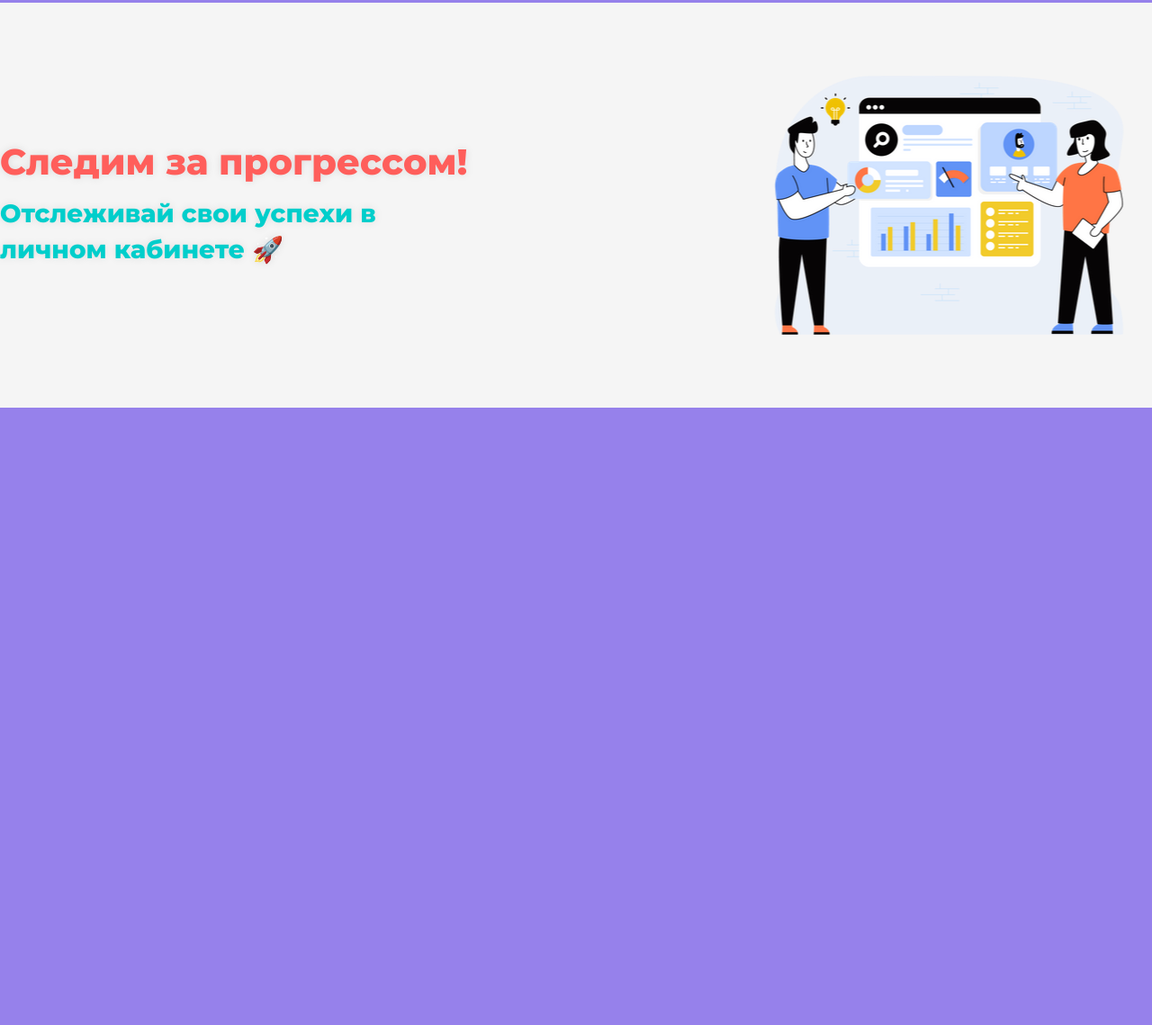
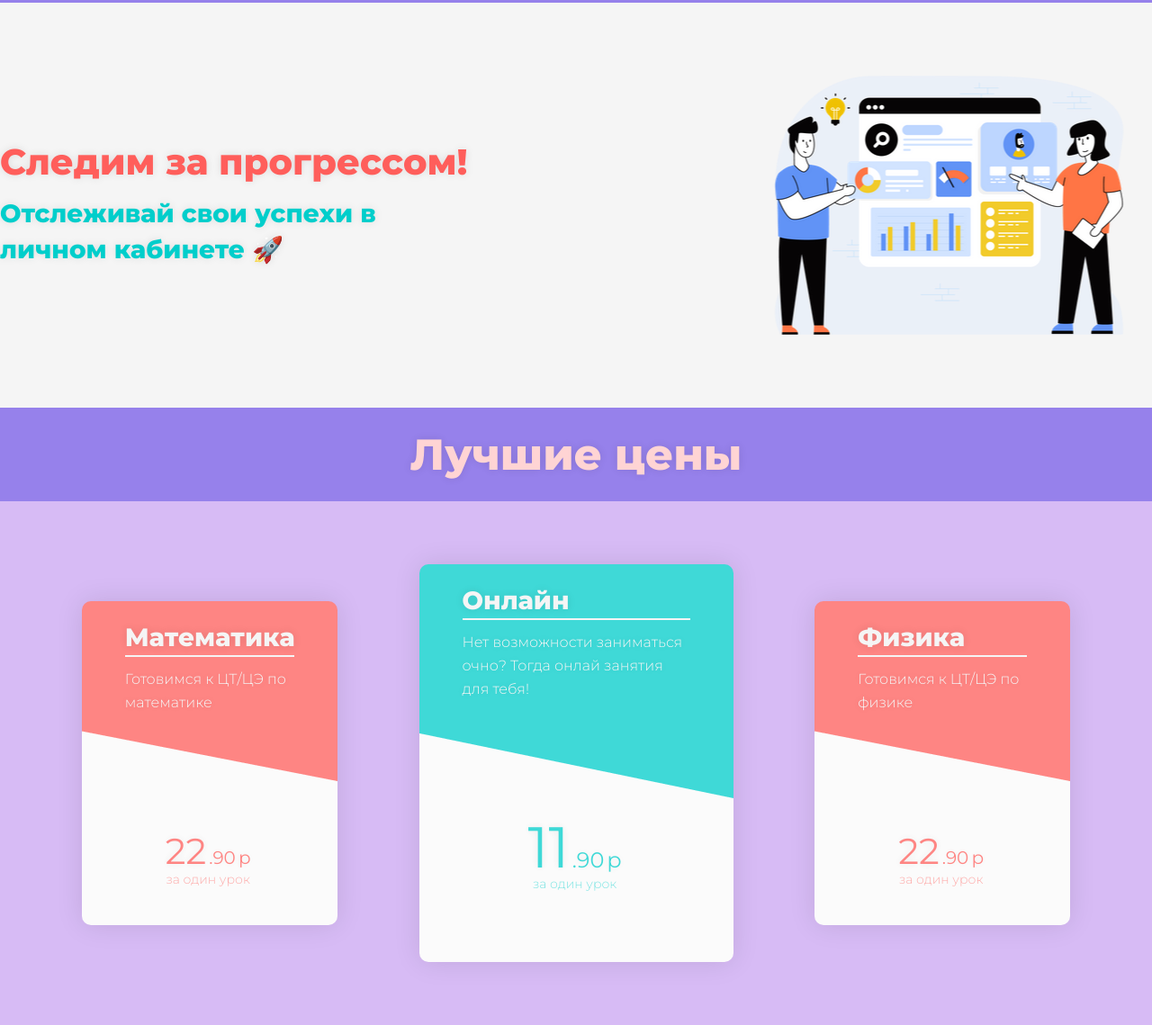
Before and after one commit to midicable/imba-school-web-page, a website built with webpack: page src/index.html in a window 1280 px wide. Shown: the part 2067-3206 px from the top of the page at 90% size. Before the commit the page ends 2520 px from the top, so only its background shows below. Built offline with nearby package versions, Linux system fonts and the light colour scheme.

Commit message:
feat: add best-prices section

```diff
--- a/src/index.html
+++ b/src/index.html
@@ -79,5 +79,52 @@
       <img src="./assets/images/dashboard.png" alt="Dashboard" class="personal-statistics__image">
     </div>
   </section>
+  <h1 class="section-headline">Лучшие цены</h1>
+  <section class="best-prices">
+    <div class="best-prices__content">
+      <div class="card">
+        <h3 class="card__headline">Математика</h3>
+        <p class="card__description">
+          Готовимся к ЦТ/ЦЭ по математике
+        </p>
+        <div class="card__price">
+          <div class="price-number">
+            <span class="price-number__main-part">22</span>
+            <span class="price-number__secondary-part">.90</span>
+            <span class="price-number__currency">р</span>
+          </div>
+          <div class="price-caption">за один урок</div>
+        </div>
+      </div>
+      <div class="card card-current">
+        <h3 class="card__headline">Онлайн</h3>
+        <p class="card__description">
+          Нет возможности заниматься очно? Тогда онлай занятия для тебя!
+        </p>
+        <div class="card__price">
+          <div class="price-number">
+            <span class="price-number__main-part">11</span>
+            <span class="price-number__secondary-part">.90</span>
+            <span class="price-number__currency">р</span>
+          </div>
+          <div class="price-caption">за один урок</div>
+        </div>
+      </div>
+      <div class="card">
+        <h3 class="card__headline">Физика</h3>
+        <p class="card__description">
+          Готовимся к ЦТ/ЦЭ по физике
+        </p>
+        <div class="card__price">
+          <div class="price-number">
+            <span class="price-number__main-part">22</span>
+            <span class="price-number__secondary-part">.90</span>
+            <span class="price-number__currency">р</span>
+          </div>
+          <div class="price-caption">за один урок</div>
+        </div>
+      </div>
+    </div>
+  </section>
 </body>
 </html>
--- /dev/null
+++ b/src/styles/_best-prices.scss
@@ -0,0 +1,122 @@
+.best-prices {
+  width: 100%;
+  height: auto;
+  background-color: $soft-violete;
+
+  &__content {
+    display: flex;
+    justify-content: space-evenly;
+    align-items: center;
+    max-width: 1280px;
+    margin-left: auto;
+    margin-right: auto;
+    padding-top: 70px;
+    padding-bottom: 70px;
+  }
+}
+
+.card {
+  position: relative;
+  width: 284px;
+  height: 360px;
+  padding: 20px 48px 40px;
+  background: #fbfbfb url('assets/images/card__header-bg.png') no-repeat;
+  box-shadow: 0px 0px 30px 0px rgba(0, 0, 0, 0.10);
+  border-radius: 10px;
+
+  &__headline {
+    color: $timberwolf;
+    border-bottom: 2px solid $timberwolf;
+    margin-bottom: 12px;
+  }
+
+  &__description {
+    font-size: $body-1-size;
+    font-weight: $light;
+    line-height: 26px;
+    color: $timberwolf;
+  }
+
+  &__price {
+    position: absolute;
+    bottom: 40px;
+    left: 93px;
+    display: flex;
+    flex-direction: column;
+    align-items: center;
+  }
+}
+
+.card-current {
+  width: 349px;
+  height: 442px;
+  padding: 20px 48px 40px;
+  background: #fbfbfb url('assets/images/card-current__header-bg.png') no-repeat;
+
+  .card__price {
+    position: absolute;
+    bottom: 76px;
+    left: 121px;
+  }
+
+  .price-number {
+    color: $robin-egg-blue;
+    opacity: .75;
+
+    &__main-part {
+      font-size: 64px;
+      font-weight: $medium;
+      line-height: 40px;
+    }
+
+    &__secondary-part {
+      font-size: 24px;
+      font-weight: $medium;
+      line-height: 30px;
+    }
+
+    &__currency {
+      font-size: 24px;
+      font-weight: $medium;
+      line-height: 30px;
+    }
+  }
+
+  .price-caption {
+    color: $robin-egg-blue;
+  }
+}
+
+.price-number {
+  display: flex;
+  align-items: baseline;
+  gap: 3px;
+  color: $bittersweet;
+  opacity: .75;
+
+  &__main-part {
+    font-size: 40px;
+    font-weight: $medium;
+    line-height: 40px;
+  }
+
+  &__secondary-part {
+    font-size: 20px;
+    font-weight: $medium;
+    line-height: 24px;
+  }
+
+  &__currency {
+    font-size: 20px;
+    font-weight: $medium;
+    line-height: 24px;
+  }
+}
+
+.price-caption {
+  font-size: $body-2-size;
+  font-weight: $light;
+  line-height: 22px;
+  color: $bittersweet;
+  opacity: .5;
+}
--- a/src/styles/_variables.scss
+++ b/src/styles/_variables.scss
@@ -6,6 +6,7 @@ $robin-egg-blue: #00cecb;
 $maize: #ffed66;
 $soft-black: #171717;
 $soft-pink: #ffd4d4;
+$soft-violete: #d7bbf5;
 $body-bg-color: #9681EB;
 $sky-blue: #eaf3f8;
 
--- a/src/styles/main.scss
+++ b/src/styles/main.scss
@@ -7,3 +7,4 @@
 @import './small-groups';
 @import './narrow-profile';
 @import './personal-statistics';
+@import './best-prices';
```
Also changed, not shown: src/assets/images/card-current__header-bg.png (added), src/assets/images/card__header-bg.png (added).
